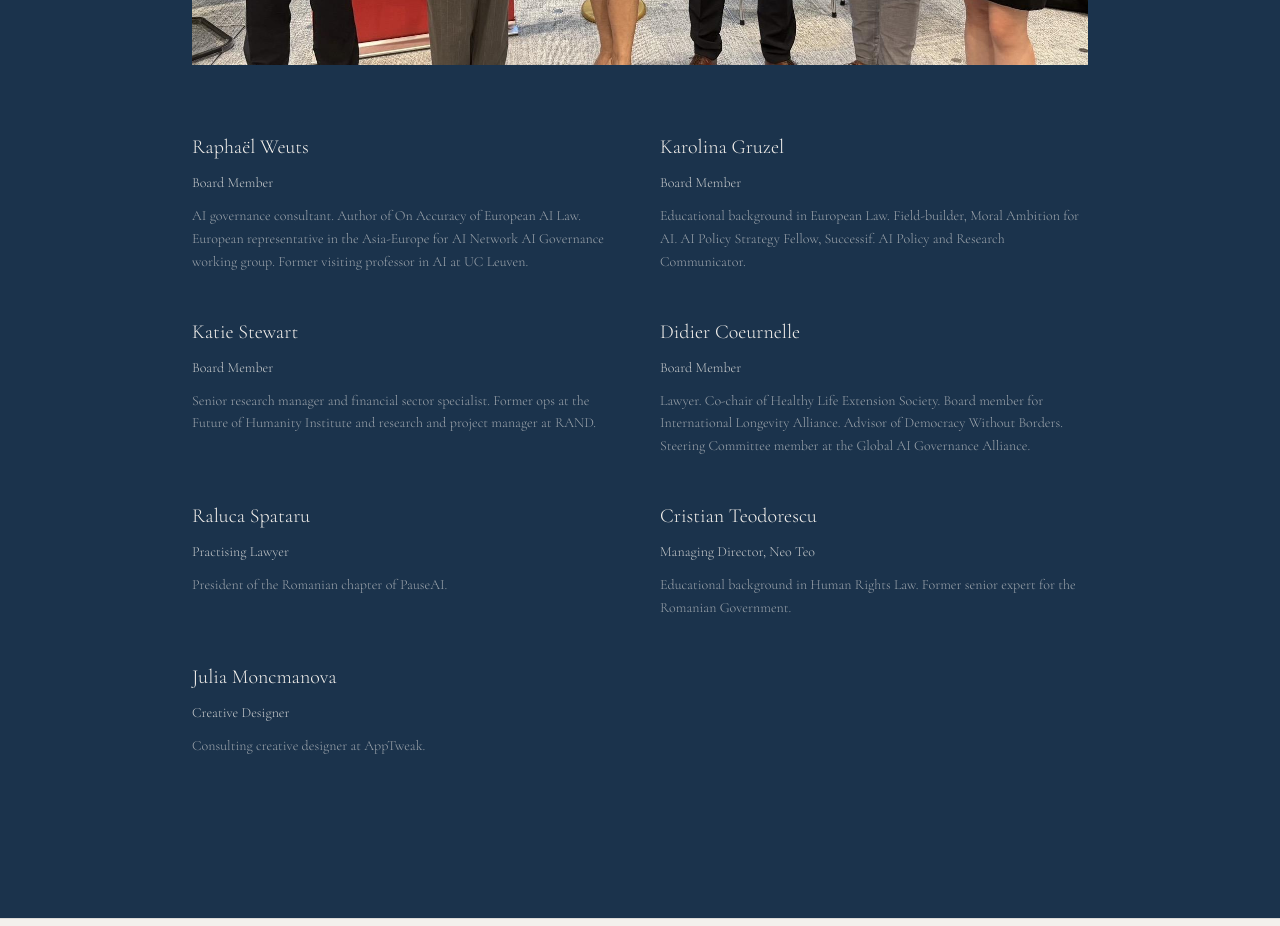
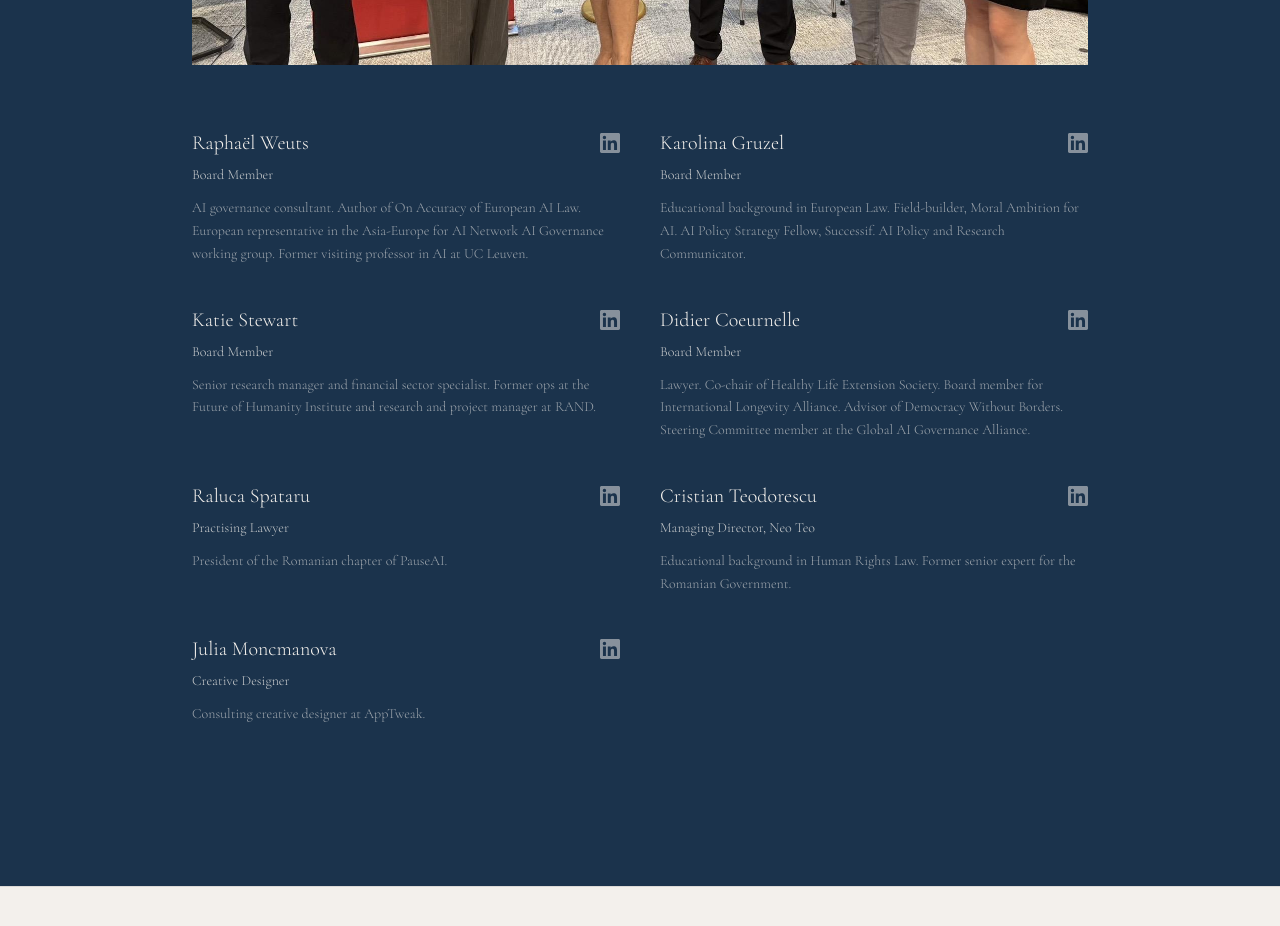
Before and after one commit to Law-for-AI-Safety/lawforaisafety.org, a Next.js app: page / in a window 1280 px wide. Shown: the part 5880-6806 px from the top of the page. Built offline with nearby package versions, Linux system fonts and the light colour scheme.

Commit message:
refactor: linkedin buttons

```diff
--- a/src/app/page.tsx
+++ b/src/app/page.tsx
@@ -251,24 +251,20 @@ export default function Home() {
           <div className="grid grid-cols-1 md:grid-cols-2 gap-10">
             {team.map((person) => (
               <div key={person.name} className="flex flex-col gap-2">
+                <div className="flex items-center justify-between gap-4">
+                  <p className="text-xl font-light text-brand-white">{person.name}</p>
                   <a
                     href={person.linkedin}
                     target="_blank"
                     rel="noopener noreferrer"
-                  className="relative group w-fit text-xl font-light text-brand-white py-1"
+                    aria-label={`${person.name} on LinkedIn`}
+                    className="flex-shrink-0 text-brand-white/50 hover:text-brand-white transition-colors duration-200"
                   >
-                  {person.name}
-                  <svg
-                    className="absolute -bottom-1 left-0 w-full [clip-path:inset(0_100%_0_0)] group-hover:[clip-path:inset(0_0%_0_0)] transition-[clip-path] duration-300"
-                    viewBox="0 0 52 12"
-                    height="8"
-                    preserveAspectRatio="none"
-                    aria-hidden
-                    fill="none"
-                  >
-                    <path d="M0 5 C14 2 38 8 52 5 C38 10 14 7 0 5Z" fill="#9b1c1f" />
+                    <svg width="20" height="20" viewBox="0 0 24 24" fill="currentColor" aria-hidden>
+                      <path d="M20.447 20.452h-3.554v-5.569c0-1.328-.027-3.037-1.852-3.037-1.853 0-2.136 1.445-2.136 2.939v5.667H9.351V9h3.414v1.561h.046c.477-.9 1.637-1.85 3.37-1.85 3.601 0 4.267 2.37 4.267 5.455v6.286zM5.337 7.433a2.062 2.062 0 0 1-2.063-2.065 2.064 2.064 0 1 1 2.063 2.065zm1.782 13.019H3.555V9h3.564v11.452zM22.225 0H1.771C.792 0 0 .774 0 1.729v20.542C0 23.227.792 24 1.771 24h20.451C23.2 24 24 23.227 24 22.271V1.729C24 .774 23.2 0 22.222 0h.003z"/>
                     </svg>
                   </a>
+                </div>
                 <p className="text-sm font-light text-brand-white/80">{person.role}</p>
                 <p className="text-sm font-light text-brand-white/60 leading-relaxed mt-1">
                   {person.bio}
```
Lines whose indentation alone changed are shown as unchanged.
